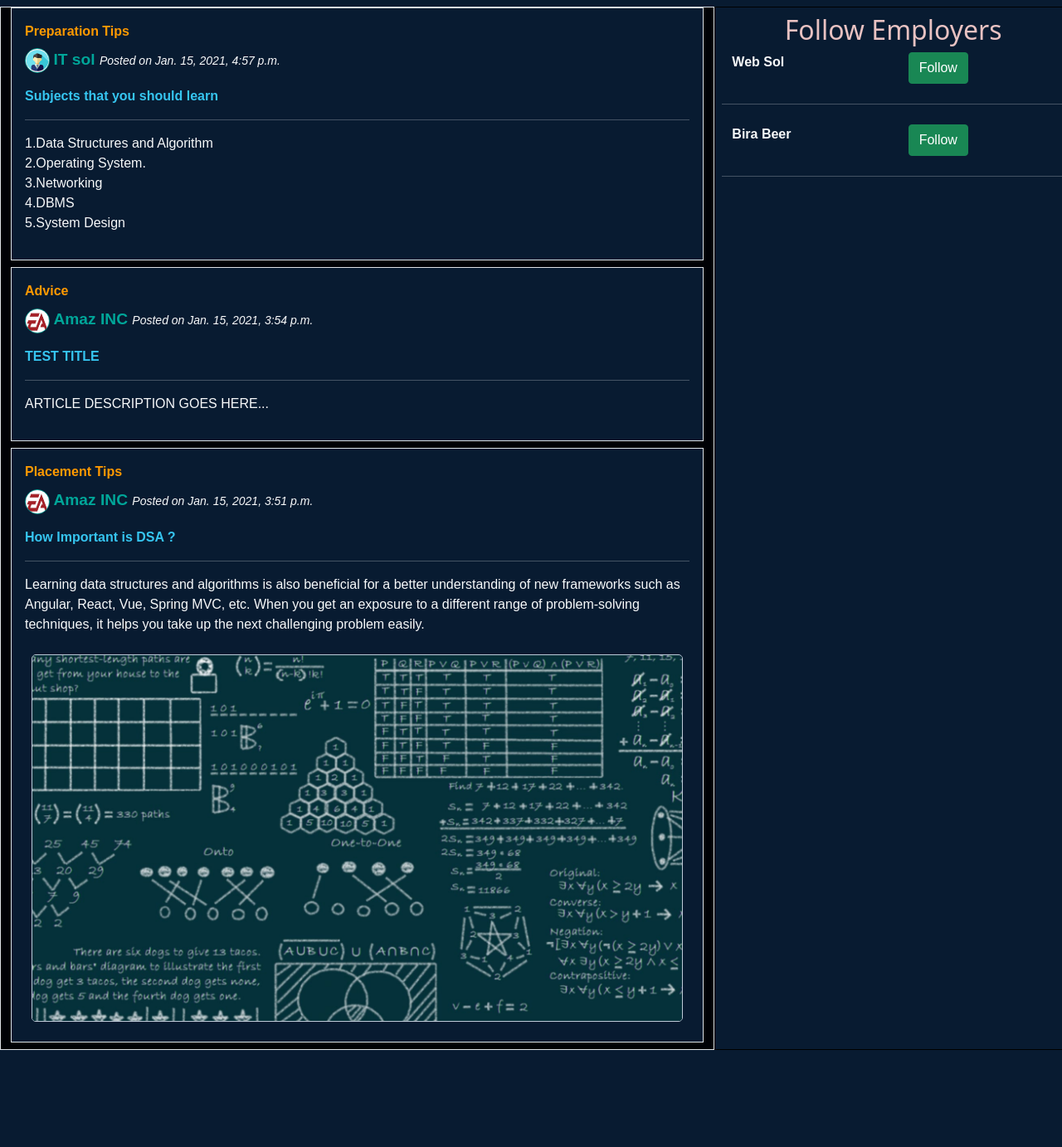
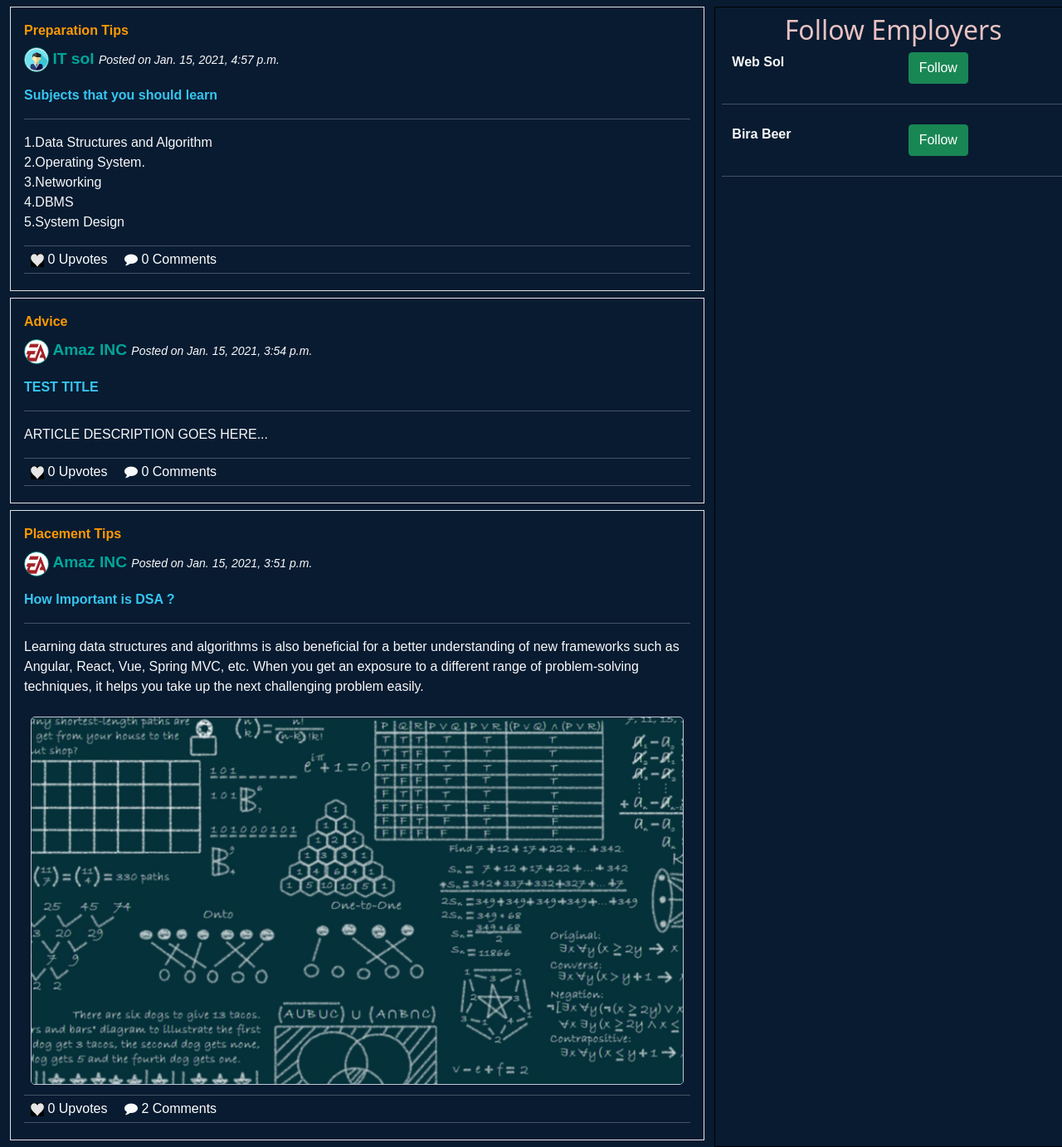
Before and after one commit to sumitverma007/GET-HIRED, a Django app: page /JOBSEEKER/home/ in a window 1280 px wide. Shown: the part 58-1441 px from the top of the page at 83% size. Before the commit the page ends 1324 px from the top, so only its background shows below. Run offline with Django 3.2, Linux system fonts and the light colour scheme; a user stored in the database is signed in; data comes from the database, SQL or seed files in the repository; both versions use the stored data as it was after the commit; data that the repository does not hold is empty; some libraries are stand-ins or nearby versions.

Commit message:
Designed comment pane

```diff
--- a/ARTICLE/admin.py
+++ b/ARTICLE/admin.py
@@ -1,4 +1,6 @@
 from django.contrib import admin
-from .models import ARTICLE
+from .models import ARTICLE,LOVEDPOST,COMMENT
 # Register your models here.
 admin.site.register(ARTICLE)
+admin.site.register(LOVEDPOST)
+admin.site.register(COMMENT)
--- a/ARTICLE/models.py
+++ b/ARTICLE/models.py
@@ -1,5 +1,7 @@
 from django.db import models
 from EMPLOYER.models import EMPLOYER
+from JOBSEEKER.models import JOBSEEKER
+from django.utils.timezone import now
 # Create your models here.
 class ARTICLE(models.Model):
     article_id=models.AutoField(primary_key=True)
@@ -12,3 +14,19 @@ class ARTICLE(models.Model):
 
     def __str__(self):
         return "article  by "+self.employer_name.name
+
+
+class LOVEDPOST(models.Model):
+    jobseeker=models.ForeignKey(JOBSEEKER,on_delete=models.CASCADE)
+    article=models.ForeignKey(ARTICLE,on_delete=models.CASCADE)
+
+    def __str__(self):
+        return self.jobseeker + " likes "+article
+
+
+class COMMENT(models.Model):
+    jobseeker=models.ForeignKey(JOBSEEKER,on_delete=models.CASCADE)
+    article=models.ForeignKey(ARTICLE,on_delete=models.CASCADE)
+    commenttext=models.TextField(default="Nice insight")
+    comments=models.ForeignKey('self',on_delete=models.CASCADE,null=True,blank=True)
+    timestamp=models.DateTimeField(default=now)
--- a/JOBSEEKER/static/css/style.css
+++ b/JOBSEEKER/static/css/style.css
@@ -40,7 +40,7 @@ body{
     /* border:1px solid black;
     border-radius: 10px; */
     /* background-color: #2223279e; */
-background-color: #010105fa;
+/* background-color: #010105fa; */
 }
 .media_content{
       background-color: #081b31!important;
@@ -119,6 +119,35 @@ background-color: #010105fa;
     border-radius: 6px;
     margin-top: 6px;
 }
+.comment-pane{
+    background: none;
+}
+.comment-pane button{
+    background: none;
+    padding: 0;
+    margin: 0;
+    border: none;
+    color:white;
+}
+.comment-pane img{
+    width:16px;
+    height:16px;
+    background:#081b31!important;
+}
+.comment-anchor:hover{
+    color:green;
+}
+.comment-content{
+    background-color:rgb(254,249,249);
+    color: black;
+    border-radius: 40px;
+}
+.comment-content .media-body{
+    position: relative;
+    margin-left:36px;
+    padding:0;
+}
+
 @media screen and (max-width: 600px) {
  .aside-content{
      display: none;
--- a/JOBSEEKER/views.py
+++ b/JOBSEEKER/views.py
@@ -5,7 +5,7 @@ from EMPLOYER.models import EMPLOYER
 from django.contrib.auth.models import User
 from django.contrib import messages
 from BASE.models import Follow
-from ARTICLE.models import ARTICLE
+from ARTICLE.models import ARTICLE,LOVEDPOST,COMMENT
 from JOB.models import SHORTLISTED
 from django.contrib.auth import authenticate,login,logout
 import random
@@ -47,7 +47,14 @@ def home(request):
                     print(e)
             random.shuffle(recent_posts)
 
+            target_post=[]
 
+            for post in recent_posts:
+                lovedpost=LOVEDPOST.objects.filter(article=post)
+                lovesize=len(lovedpost)
+                comments=COMMENT.objects.filter(article=post)
+                commentsize=len(comments)
+                target_post.append([post,lovesize,commentsize,comments])
 
 
             emp_i_should_follow=[]
@@ -66,7 +73,8 @@ def home(request):
                 'jbasic':obj,
                 'jqual':user_qual,
                 'emp_i_should_follow':emp_i_should_follow,
-                'recent_posts':recent_posts,
+                # 'recent_posts':recent_posts,
+                'recent_posts':target_post,
                 'recent_post_cnt':recent_post_cnt,
                 'notlen':notlen,
             }
--- a/templates/JOBSEEKER/home.html
+++ b/templates/JOBSEEKER/home.html
@@ -13,31 +13,85 @@
 {% block content %}
 <div class="row mt-2 text-light">
 {% if recent_post_cnt %}
-<div class="col-md-8 ml-1 border  article_content">
+<div class="col-md-8 ml-1   article_content">
 <!-- one article post starts here-->
 {% for posts in recent_posts %}
  <div class="media  p-3 mb-2 border  media_content">
-   <strong class="d-inline-block mb-2 content-tag">{{posts.tag}}</strong>
+   <strong class="d-inline-block mb-2 content-tag">{{posts.0.tag}}</strong>
   <p>
-     {% if posts.employer_name.profile_pic %}
-     <img src="/media/{{posts.employer_name.profile_pic}}" alt="img" class="mr-3 profile_img rounded-circle">
+     {% if posts.0.employer_name.profile_pic %}
+     <img src="/media/{{posts.0.employer_name.profile_pic}}" alt="img" class="mr-3 profile_img rounded-circle">
      {% else %}
      {% load static %}
         <img src="{% static 'images/emp_default.png/' %}"  class="mr-3 profile_img rounded-circle">
         {% endif %}
      <span class="content-author">
-     {{posts.employer_name.name}} </span><small><i>Posted on {{posts.time_stamp}}</i></small></p>
+     {{posts.0.employer_name.name}} </span><small><i>Posted on {{posts.0.time_stamp}}</i></small></p>
         <div class="media-body">
-        <p class="content-title">{{posts.article_title}}</p>
+        <p class="content-title">{{posts.0.article_title}}</p>
         <hr clas="my-2">
-      <p class="content-desc">{{posts.article_desc|linebreaks}}</p>
-      {% if posts.article_media %}
+      <p class="content-desc">{{posts.0.article_desc|linebreaks}}</p>
+      {% if posts.0.article_media %}
       <div class="content-img mt-2 p-2">
 
-       <img src="/media/{{posts.article_media}}" ></img>
+       <img src="/media/{{posts.0.article_media}}" ></img>
       </div>
       {% endif %}
     </div>
+    <hr class="my-1">
+    <div class="comment-pane">
+    <button class="mx-2">  <img id="article-by-{{posts.0.article_id}}"src="{% static 'images/like.png/' %}"  class=" comment-pane-img"> {{posts.1}} Upvotes</button>
+     <button class="mx-2" data-toggle="collapse" data-target="#comment-{{posts.0.article_id}}" aria-expanded="false" aria-controls="comment-{{posts.0.article_id}}"> <i class="fa fa-comment text-light" aria-hidden="true"></i> {{posts.2}} Comments </button>
+    </div>  <hr class="my-1">
+    <div class="collapse" id="comment-{{posts.0.article_id}}" >
+      <form class="my-2" method="POST">{% csrf_token %}
+      <div class="input-group">
+         <input type="text" class="form-control mr-sm-2" name="comment" id="comment" placeholder="Enter your Comment" required>
+           <span class="input-group-btn">
+        <button type="submit" class="btn btn-success" value="submit"><i class="fa fa-chevron-circle-right"></i></button>
+       </div>
+       </span> </form>
+       <!-- handle comment here-->
+
+
+      <a data-toggle="collapse" href="#reply-{{posts.0.article_id}}" role="button" aria-expanded="false" aria-controls="reply-{{posts.0.article_id}}" class="text-light comment-anchor"><i>load recent comments({{posts.2}})</i></a>
+
+      <div class="collapse" id="reply-{{posts.0.article_id}}">
+    {% for comment in posts.3 %}
+
+    <div class="media  p-2 my-2 comment-content">
+
+  <p>
+
+     {% load static %}
+        <img src="{% static 'images/emp_default.png/' %}"  class="mr-3 profile_img rounded-circle">
+
+     <span class="content-author">
+     {{comment.jobseeker.first_name|title}} {{comment.jobseeker.last_name|title}}</span><small><i> Posted on {{comment.timestamp}}</i></small></p>
+           <hr clas="my-1">
+        <div class="media-body">
+
+
+      <p>{{comment.commenttext|linebreaks}}</p>
+       </div>
+        </div>
+   {% endfor %}
+
+ </div>
+
+</div>
+
+
+
+    <script>
+      $("#article-by-{{posts.0.article_id}}").on({
+        'click':function()
+        {
+          $("#article-by-{{posts.0.article_id}}").attr('src',"{% static 'images/liked.png/' %}");
+        }
+      });
+    </script>
+
   </div>
   {% endfor %}
   {% else %}
```
Also changed, not shown: ARTICLE/migrations/0003_lovedpost.py (added), ARTICLE/migrations/0004_auto_20210318_0946.py (added), ARTICLE/migrations/0005_comment.py (added), ARTICLE/migrations/0006_comment_commenttext.py (added), ARTICLE/migrations/0007_auto_20210318_1208.py (added), JOBSEEKER/static/images/comment.png (added), JOBSEEKER/static/images/like.png (added), JOBSEEKER/static/images/liked.png (added), db.sqlite3.
